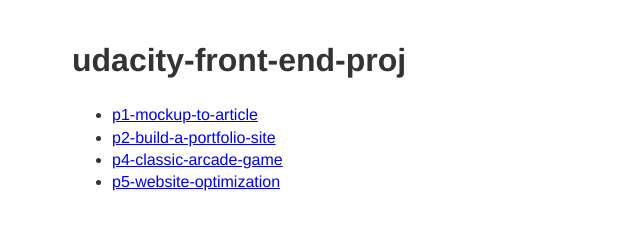
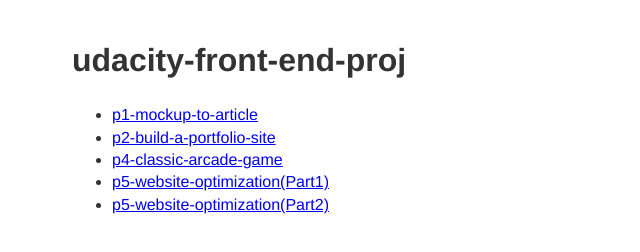
Before and after one commit to chihsuan/udacity-front-end-proj, a plain HTML site: page index.html in a window 1280 px wide. Shown: the whole page, without its empty margins (0-640 px from the left). Drawn offline with Linux system fonts and the light colour scheme.

Commit message:
fix: Fix the p5 links
Add part1 and part2 to p5 links

```diff
--- a/index.html
+++ b/index.html
@@ -26,7 +26,10 @@
         <a href="./p4-classic-arcade-game">p4-classic-arcade-game</a>
       </li>
       <li>
-        <a href="./p5-website-optimization">p5-website-optimization</a>
+        <a href="./p5-website-optimization/dist/">p5-website-optimization(Part1)</a>
+      </li>
+      <li>
+        <a href="./p5-website-optimization/dist/views/pizza.html">p5-website-optimization(Part2)</a>
       </li>
     </ul>
 
```
